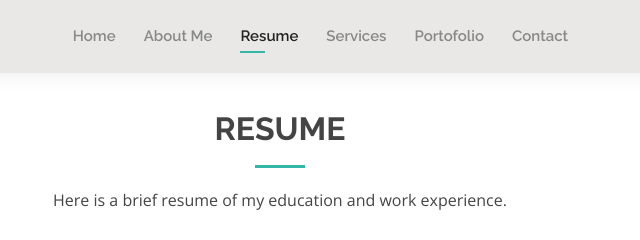
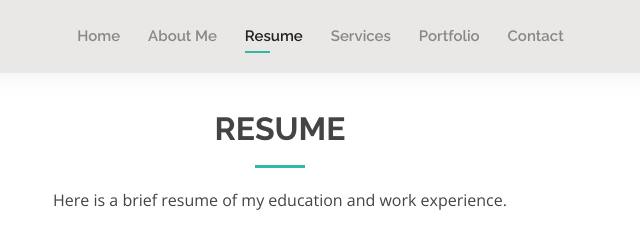
Before and after one commit to tendy08/tendy08.github.io, a plain HTML site: page resume.html in a window 1280 px wide. Shown: the top 240 px of the page, 360-1000 px from the left. Drawn offline with nearby package versions, Linux system fonts and the light colour scheme.

Commit message:
Fix typo in portfolio link

```diff
--- a/resume.html
+++ b/resume.html
@@ -52,7 +52,7 @@
           <li><a href="about.html">About Me</a></li>
           <li><a class="active" href="resume.html">Resume</a></li>
           <li><a href="services.html">Services</a></li>
-          <li><a href="portfolio.html">Portofolio</a></li>
+          <li><a href="portfolio.html">Portfolio</a></li>
           <li><a href="contact.html">Contact</a></li>
         </ul>
         <i class="bi bi-list mobile-nav-toggle"></i>
```
